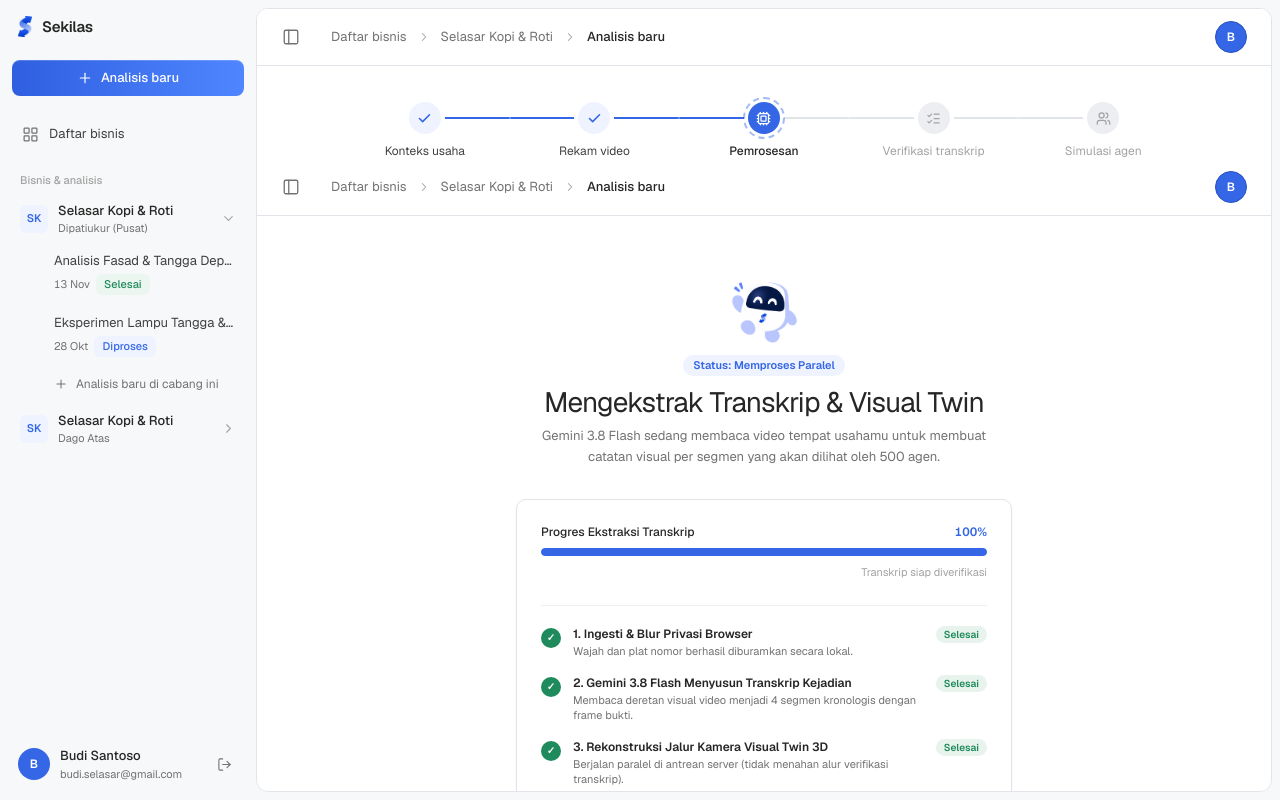
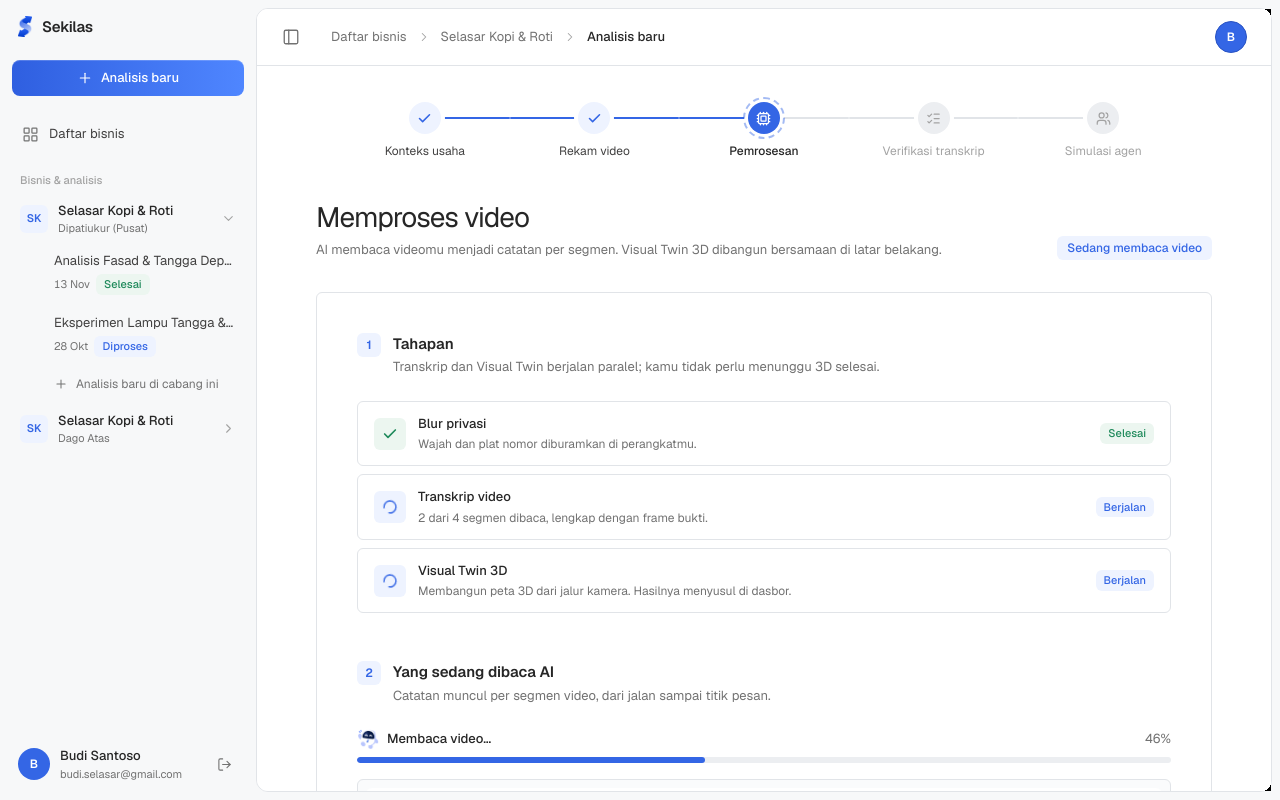
Before and after one commit to inRiza/Sekilas, a Next.js app in the folder fe/: page /business/analysis/proses in a window 1280 px wide. Built offline with nearby package versions, Linux system fonts and the light colour scheme.

Commit message:
feat(wizard): restyle processing progress step
Show pipeline stages with running/done states while the twin job works.

```diff
--- a/fe/src/app/business/analysis/proses/page.tsx
+++ b/fe/src/app/business/analysis/proses/page.tsx
@@ -1,135 +1,252 @@
 'use client';
 
-import React, { useState, useEffect, Suspense } from 'react';
-import Link from 'next/link';
-import { useParams, useRouter } from 'next/navigation';
-import { AppNavbar } from '@/components/layout/app-navbar';
+import { Box, Check, Eye, EyeOff, FileText, LoaderCircle, ShieldCheck, type LucideIcon } from 'lucide-react';
+import { useRouter } from 'next/navigation';
+import React, { Suspense, useEffect, useMemo, useRef, useState } from 'react';
+
 import { SekilasMascot } from '@/components/brand/mascot';
+import { Badge } from '@/components/ui/badge';
+import { Button } from '@/components/ui/button';
+import { ArrowLeftIcon, ArrowRightIcon } from '@/components/ui/icons';
+import { MOCK_TRANSCRIPT } from '@/lib/mock/transcript';
+import type { TranscriptSegment } from '@/types/api';
+
+/** Jeda antar-baris log pembacaan (UI simulasi; nanti diganti stream dari backend). */
+const LINE_INTERVAL_MS = 900;
+
+type LogLine = { time: string; kind: 'segment' | 'seen' | 'missing' | 'zone'; text: string };
+
+const VANTAGE_LABEL: Record<TranscriptSegment['vantage'], string> = {
+  jalan: 'dari jalan',
+  pintu: 'di pintu / tangga',
+  dalam: 'di dalam',
+};
+
+function mmss(seconds: number) {
+  return `${String(Math.floor(seconds / 60)).padStart(2, '0')}:${String(Math.round(seconds % 60)).padStart(2, '0')}`;
+}
+
+/** Ubah transkrip menjadi log "apa yang sedang dibaca AI", baris per baris. */
+function buildLog(segments: TranscriptSegment[]): LogLine[] {
+  return segments.flatMap((seg) => {
+    const time = `${mmss(seg.timestamp_start)}–${mmss(seg.timestamp_end)}`;
+    const firstSentence = seg.narrative.split(/(?<=\.)\s/)[0] ?? seg.narrative;
+    const lines: LogLine[] = [
+      { time, kind: 'segment', text: `Membaca segmen ${VANTAGE_LABEL[seg.vantage]}` },
+      { time, kind: 'seen', text: firstSentence },
+    ];
+    if (seg.not_visible) lines.push({ time, kind: 'missing', text: seg.not_visible });
+    if (seg.confidence === 'tidak_pasti')
+      lines.push({ time, kind: 'zone', text: 'Kurang yakin di bagian ini, akan ditandai untuk kamu cek.' });
+    return lines;
+  });
+}
+
+const LINE_STYLE: Record<LogLine['kind'], { icon: LucideIcon; tone: string; label: string }> = {
+  segment: { icon: FileText, tone: 'bg-primary-10 text-primary-40', label: 'Segmen' },
+  seen: { icon: Eye, tone: 'bg-impact-10 text-impact', label: 'Terlihat' },
+  missing: { icon: EyeOff, tone: 'bg-soft text-ink-soft', label: 'Tidak terlihat' },
+  zone: { icon: ShieldCheck, tone: 'bg-friction-10 text-friction', label: 'Perlu dicek' },
+};
+
+type StageStatus = 'done' | 'running' | 'waiting';
+
+function StageRow({
+  icon: Icon,
+  title,
+  description,
+  status,
+}: {
+  icon: LucideIcon;
+  title: string;
+  description: string;
+  status: StageStatus;
+}) {
+  return (
+    <li className="flex items-center gap-3 rounded-md border border-line px-4 py-3">
+      <span
+        className={`grid size-8 shrink-0 place-items-center rounded-md ${
+          status === 'done' ? 'bg-impact-10 text-impact' : status === 'running' ? 'bg-primary-10 text-primary-40' : 'bg-soft text-subtle'
+        }`}
+      >
+        {status === 'done' ? <Check size={16} strokeWidth={2.5} /> : status === 'running' ? <LoaderCircle size={16} className="animate-spin" /> : <Icon size={16} />}
+      </span>
+      <div className="min-w-0 flex-1">
+        <p className="text-[13px] font-medium text-ink">{title}</p>
+        <p className="mt-0.5 text-[12px] text-muted">{description}</p>
+      </div>
+      <Badge variant={status === 'done' ? 'impact' : status === 'running' ? 'primary' : 'neutral'}>
+        {status === 'done' ? 'Selesai' : status === 'running' ? 'Berjalan' : 'Menunggu'}
+      </Badge>
+    </li>
+  );
+}
+
+/** Judul bagian di dalam satu container, sama dengan halaman alur lain. */
+function SectionTitle({ n, title, description }: { n: number; title: string; description: string }) {
+  return (
+    <div className="mb-6 flex items-start gap-3">
+      <span className="grid size-6 shrink-0 place-items-center rounded-md bg-primary-10 text-[12px] font-semibold text-primary-40">
+        {n}
+      </span>
+      <div>
+        <h2 className="text-[15px] font-semibold text-ink">{title}</h2>
+        <p className="mt-0.5 text-[13px] text-muted">{description}</p>
+      </div>
+    </div>
+  );
+}
 
 function ProsesInner() {
-  const params = useParams();
   const router = useRouter();
-  const analysisId = (params?.id as string) || 'selasar-kopi';
+  const log = useMemo(() => buildLog(MOCK_TRANSCRIPT), []);
+  const [shown, setShown] = useState(0);
+  const logBoxRef = useRef<HTMLDivElement>(null);
 
-  const [progress, setProgress] = useState(85);
+  // Tampilkan log satu per satu, seolah-olah AI sedang membaca video.
+  useEffect(() => {
+    if (shown >= log.length) return;
+    const t = setTimeout(() => setShown((n) => n + 1), LINE_INTERVAL_MS);
+    return () => clearTimeout(t);
+  }, [shown, log.length]);
 
+  // Gulir kotak log saja (bukan seluruh halaman) ke baris terbaru.
   useEffect(() => {
-    const timer = setTimeout(() => {
-      setProgress(100);
-    }, 1200);
-    return () => clearTimeout(timer);
-  }, []);
+    const box = logBoxRef.current;
+    if (box) box.scrollTo({ top: box.scrollHeight, behavior: 'smooth' });
+  }, [shown]);
 
-  const stages = [
-    {
-      title: '1. Ingesti & Blur Privasi Browser',
-      desc: 'Wajah dan plat nomor berhasil diburamkan secara lokal.',
-      status: 'done',
-    },
-    {
-      title: '2. Gemini 3.8 Flash Menyusun Transkrip Kejadian',
-      desc: 'Membaca deretan visual video menjadi 4 segmen kronologis dengan frame bukti.',
-      status: 'done',
-    },
-    {
-      title: '3. Rekonstruksi Jalur Kamera Visual Twin 3D',
-      desc: 'Berjalan paralel di antrean server (tidak menahan alur verifikasi transkrip).',
-      status: progress >= 100 ? 'done' : 'running',
-    },
-  ];
+  const transcriptDone = shown >= log.length;
+  const progress = Math.round((shown / log.length) * 100);
+  const segmentsRead = log.slice(0, shown).filter((l) => l.kind === 'segment').length;
 
   return (
-    <div className="min-h-screen bg-white flex flex-col justify-between">
-      <AppNavbar mode="wizard" currentStep={3} analysisId={analysisId} />
-
-      <main className="section flex-1 py-10 sm:py-16">
-        <div className="col max-w-xl mx-auto">
-          <div className="text-center mb-8 flex flex-col items-center">
-            <SekilasMascot size={72} pose="default" className="mb-3" />
-            <span className="font-mono text-[11px] uppercase tracking-wider text-primary-40 bg-primary-10 px-2.5 py-0.5 rounded-full font-semibold mb-2">
-              Status: Memproses Paralel
-            </span>
-            <h1 className="text-2xl sm:text-[28px] font-normal tracking-[-0.03em] text-ink">
-              Mengekstrak Transkrip & Visual Twin
-            </h1>
-            <p className="text-xs sm:text-[13px] text-muted max-w-md mx-auto mt-1 leading-relaxed">
-              Gemini 3.8 Flash sedang membaca video tempat usahamu untuk membuat catatan visual per segmen yang akan dilihat oleh 500 agen.
-            </p>
+    <div className="flex min-h-full flex-col bg-white">
+      <main className="flex-1 px-4 pb-16 pt-10 sm:px-6">
+        <div className="mx-auto w-full max-w-4xl space-y-8">
+          {/* Judul halaman */}
+          <div className="flex flex-col justify-between gap-3 sm:flex-row sm:items-end">
+            <div>
+              <h1 className="text-2xl font-normal tracking-[-0.03em] text-ink sm:text-[28px]">Memproses video</h1>
+              <p className="mt-1 text-[13px] text-muted">
+                AI membaca videomu menjadi catatan per segmen. Visual Twin 3D dibangun bersamaan di latar belakang.
+              </p>
+            </div>
+            <Badge variant={transcriptDone ? 'impact' : 'primary'} size="md">
+              {transcriptDone ? 'Transkrip siap dicek' : 'Sedang membaca video'}
+            </Badge>
           </div>
 
-          {/* Progress Bar Container */}
-          <div className="rounded-[10px] border border-line bg-white p-6 shadow-xs mb-6">
-            <div className="flex items-center justify-between text-xs font-medium mb-2">
-              <span className="text-ink">Progres Ekstraksi Transkrip</span>
-              <span className="font-mono text-primary-40 font-semibold">{progress}%</span>
+          <div className="rounded-md border border-line bg-white">
+            <div className="space-y-12 p-6 sm:p-10">
+              {/* 1. Tahapan */}
+              <section>
+                <SectionTitle n={1} title="Tahapan" description="Transkrip dan Visual Twin berjalan paralel; kamu tidak perlu menunggu 3D selesai." />
+                <ul className="space-y-2">
+                  <StageRow icon={ShieldCheck} title="Blur privasi" description="Wajah dan plat nomor diburamkan di perangkatmu." status="done" />
+                  <StageRow
+                    icon={FileText}
+                    title="Transkrip video"
+                    description={`${segmentsRead} dari ${MOCK_TRANSCRIPT.length} segmen dibaca, lengkap dengan frame bukti.`}
+                    status={transcriptDone ? 'done' : 'running'}
+                  />
+                  <StageRow
+                    icon={Box}
+                    title="Visual Twin 3D"
+                    description="Membangun peta 3D dari jalur kamera. Hasilnya menyusul di dasbor."
+                    status="running"
+                  />
+                </ul>
+              </section>
+
+              {/* 2. Log pembacaan */}
+              <section>
+                <SectionTitle n={2} title="Yang sedang dibaca AI" description="Catatan muncul per segmen video, dari jalan sampai titik pesan." />
+
+                <div className="mb-4">
+                  <div className="mb-2 flex items-center justify-between text-[13px]">
+                    <span className="flex items-center gap-2 font-medium text-ink">
+                      <SekilasMascot size={22} />
+                      {transcriptDone ? 'Selesai membaca video' : 'Membaca video…'}
+                    </span>
+                    <span className="tabular-nums text-muted">{progress}%</span>
+                  </div>
+                  <div className="h-1.5 w-full overflow-hidden rounded-full bg-soft">
+                    <div className="h-full rounded-full bg-primary-40 transition-[width] duration-700 ease-out" style={{ width: `${progress}%` }} />
+                  </div>
+                </div>
+
+                <div ref={logBoxRef} className="max-h-[420px] overflow-y-auto rounded-md border border-line bg-panel p-2">
+                  <ol className="space-y-1">
+                    {log.slice(0, shown).map((line, i) => {
+                      const style = LINE_STYLE[line.kind];
+                      const Icon = style.icon;
+                      const isSegment = line.kind === 'segment';
+                      return (
+                        <li
+                          key={i}
+                          className={`flex animate-[fadeIn_300ms_ease-out] items-start gap-3 rounded-md px-3 py-2.5 ${isSegment ? 'mt-2 bg-white first:mt-0' : ''}`}
+                        >
+                          <span className={`mt-0.5 grid size-6 shrink-0 place-items-center rounded-md ${style.tone}`}>
+                            <Icon size={13} />
+                          </span>
+                          <div className="min-w-0 flex-1">
+                            {isSegment ? (
+                              <div className="flex flex-wrap items-center gap-2">
+                                <span className="text-[13px] font-medium text-ink">{line.text}</span>
+                                <Badge>{line.time}</Badge>
+                              </div>
+                            ) : (
+                              <p className="text-[13px] leading-relaxed text-ink-soft">
+                                <span className="font-medium text-ink">{style.label}: </span>
+                                {line.text}
+                              </p>
+                            )}
+                          </div>
+                        </li>
+                      );
+                    })}
+                    {!transcriptDone && (
+                      <li className="flex items-center gap-3 px-3 py-2.5 text-[13px] text-muted">
+                        <LoaderCircle size={14} className="animate-spin text-primary-40" />
+                        Membaca frame berikutnya…
+                      </li>
+                    )}
+                  </ol>
+                </div>
+              </section>
             </div>
-            <div className="h-2 w-full rounded-full bg-hairline overflow-hidden">
-              <div
-                className="h-full rounded-full bg-primary-40 transition-all duration-700 ease-out"
-                style={{ width: `${progress}%` }}
-              />
+
+            {/* Kaki container */}
+            <div className="flex flex-col-reverse gap-3 rounded-b-md bg-panel px-6 py-5 sm:flex-row sm:items-center sm:justify-between sm:px-10">
+              <Button
+                variant="secondary"
+                size="lg"
+                onClick={() => router.push('/business/analysis/video')}
+                className="justify-center !rounded-md"
+              >
+                <ArrowLeftIcon size={16} /> Kembali ke rekam video
+              </Button>
+              <Button
+                variant="primary"
+                size="lg"
+                disabled={!transcriptDone}
+                onClick={() => transcriptDone && router.push('/business/analysis/verifikasi')}
+                className="justify-center !rounded-md"
+              >
+                Cek transkrip <ArrowRightIcon size={16} />
+              </Button>
             </div>
-            <p className="text-[11px] font-mono text-subtle mt-2 text-right">
-              {progress >= 100 ? 'Transkrip siap diverifikasi' : 'Perkiraan sisa waktu: ~5 detik'}
-            </p>
-
-            {/* Stepper Vertikal Tahap Pemrosesan */}
-            <div className="mt-6 pt-5 border-t border-hairline space-y-4">
-              {stages.map((st, i) => (
-                <div key={i} className="flex items-start gap-3 text-xs">
-                  <div
-                    className={`size-5 rounded-full flex items-center justify-center font-mono text-[10px] shrink-0 mt-0.5 ${
-                      st.status === 'done'
-                        ? 'bg-impact text-white font-bold'
-                        : 'bg-primary-10 text-primary-40 border border-primary-20 animate-pulse'
-                    }`}
-                  >
-                    {st.status === 'done' ? '✓' : i + 1}
-                  </div>
-                  <div className="flex-1">
-                    <h3 className="font-semibold text-ink leading-snug">{st.title}</h3>
-                    <p className="text-[11px] text-muted mt-0.5">{st.desc}</p>
-                  </div>
-                  <span
-                    className={`font-mono text-[10px] uppercase font-semibold px-2 py-0.5 rounded-full ${
-                      st.status === 'done'
-                        ? 'bg-impact/10 text-impact'
-                        : 'bg-primary-10 text-primary-40'
-                    }`}
-                  >
-                    {st.status === 'done' ? 'Selesai' : 'Berjalan'}
-                  </span>
-                </div>
-              ))}
-            </div>
-          </div>
-
-          {/* Action Button */}
-          <div className="flex justify-center">
-            <button
-              type="button"
-              disabled={progress < 100}
-              onClick={() => router.push(`/business/analysis/verifikasi`)}
-              className="btn-primary w-full sm:w-auto min-w-[280px] h-10 rounded-md text-xs font-medium text-white shadow-xs flex items-center justify-center transition disabled:opacity-50"
-            >
-              Lanjut ke Verifikasi Transkrip (F4) →
-            </button>
           </div>
         </div>
       </main>
-
-      <footer className="border-t border-hairline py-6 text-center text-xs text-subtle">
-        <div className="col">
-          Sekilas © 2026 · Simulator Calon Pelanggan untuk UMKM Makanan
-        </div>
-      </footer>
     </div>
   );
 }
 
 export default function ProsesPage() {
   return (
-    <Suspense fallback={<div className="min-h-screen bg-white" />}>
+    <Suspense fallback={<div className="min-h-full bg-white" />}>
       <ProsesInner />
     </Suspense>
   );
```
